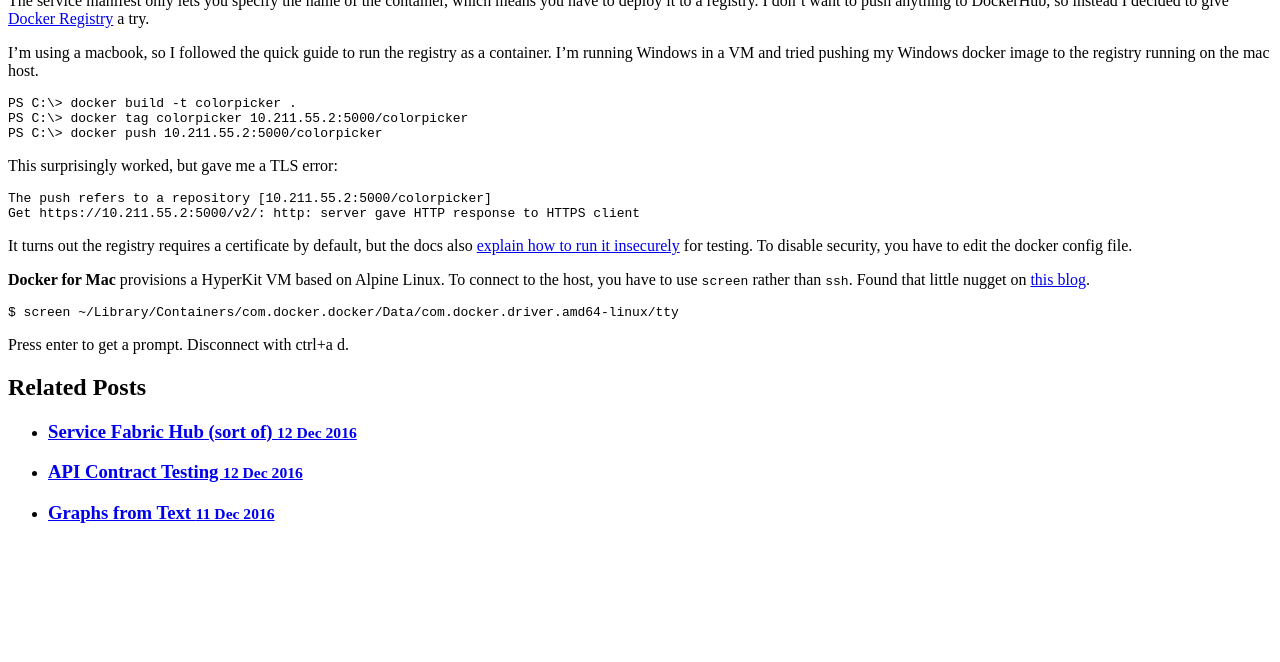
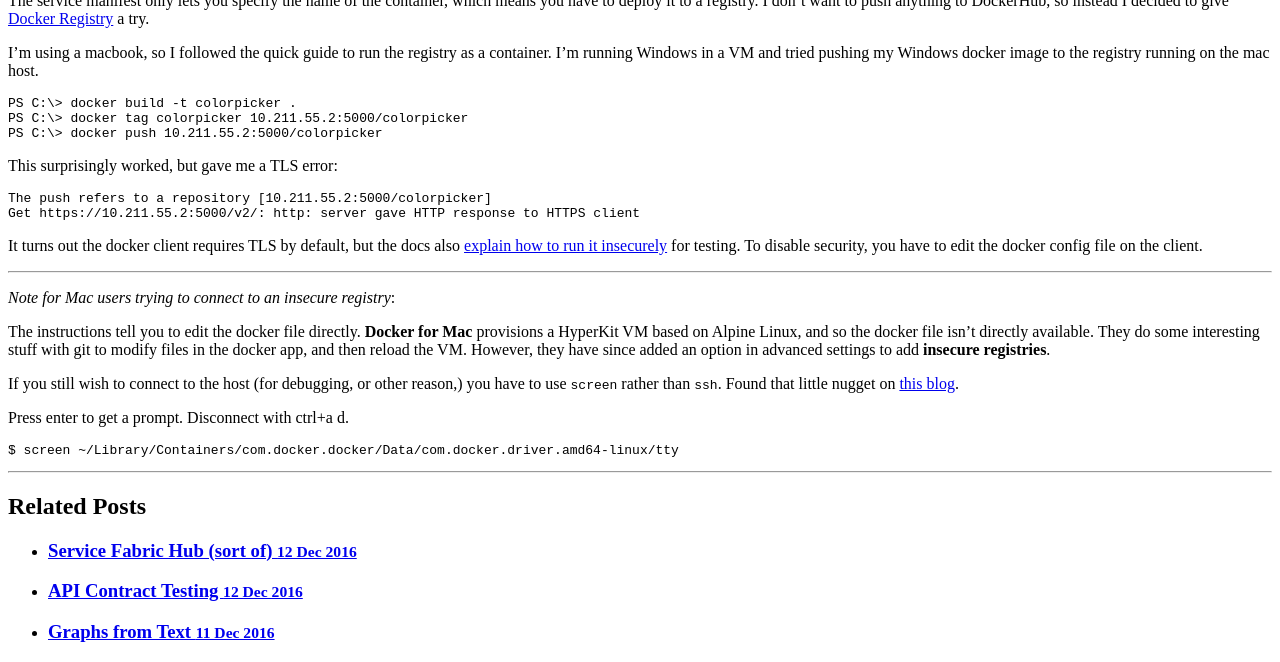
Before and after one commit to josephgardner/josephgardner.github.io, a Jekyll site: the page built from _posts/2016-12-20-osx-docker-vm.md, in a window 1280 px wide and 900 px high, scrolled down 634 px, cut to the strip 238-900 px from the top of the window. Built offline with Jekyll 4.4.1, drawn with Linux system fonts in a browser that asks for light colours; nearby versions of some CDN libraries; our own code applies the rules of GitHub Pages for plain Markdown files; comment, search, counter and statistics services are not loaded; before the commit the page ends 1415 px from its top, so only the background shows below that.

Commit message:
Update 2016-12-20-osx-docker-vm.md

````diff
--- a/_posts/2016-12-20-osx-docker-vm.md
+++ b/_posts/2016-12-20-osx-docker-vm.md
@@ -25,12 +25,19 @@ The push refers to a repository [10.211.55.2:5000/colorpicker]
 Get https://10.211.55.2:5000/v2/: http: server gave HTTP response to HTTPS client
 ```
 
-It turns out the registry requires a certificate by default, but the docs also [explain how to run it insecurely](https://docs.docker.com/registry/insecure/) for testing. To disable security, you have to edit the docker config file.
+It turns out the docker client requires TLS by default, but the docs also [explain how to run it insecurely](https://docs.docker.com/registry/insecure/) for testing. To disable security, you have to edit the docker config file on the client.
 
-**Docker for Mac** provisions a HyperKit VM based on Alpine Linux. To connect to the host, you have to use `screen` rather than `ssh`. Found that little nugget on [this blog](https://blog.bennycornelissen.nl/docker-for-mac-neat-fast-and-flawed/).
+----
+*Note for Mac users trying to connect to an insecure registry*:
+
+The instructions tell you to edit the docker file directly. **Docker for Mac** provisions a HyperKit VM based on Alpine Linux, and so the docker file isn't directly available. They do some interesting stuff with git to modify files in the docker app, and then reload the VM. However, they have since added an option in advanced settings to add **insecure registries**.
+
+If you still wish to connect to the host (for debugging, or other reason,) you have to use `screen` rather than `ssh`. Found that little nugget on [this blog](https://blog.bennycornelissen.nl/docker-for-mac-neat-fast-and-flawed/).
+
+Press enter to get a prompt. Disconnect with ctrl+a d.
 
 ```bash
 $ screen ~/Library/Containers/com.docker.docker/Data/com.docker.driver.amd64-linux/tty
 ```
 
-Press enter to get a prompt. Disconnect with ctrl+a d.
+---
````
